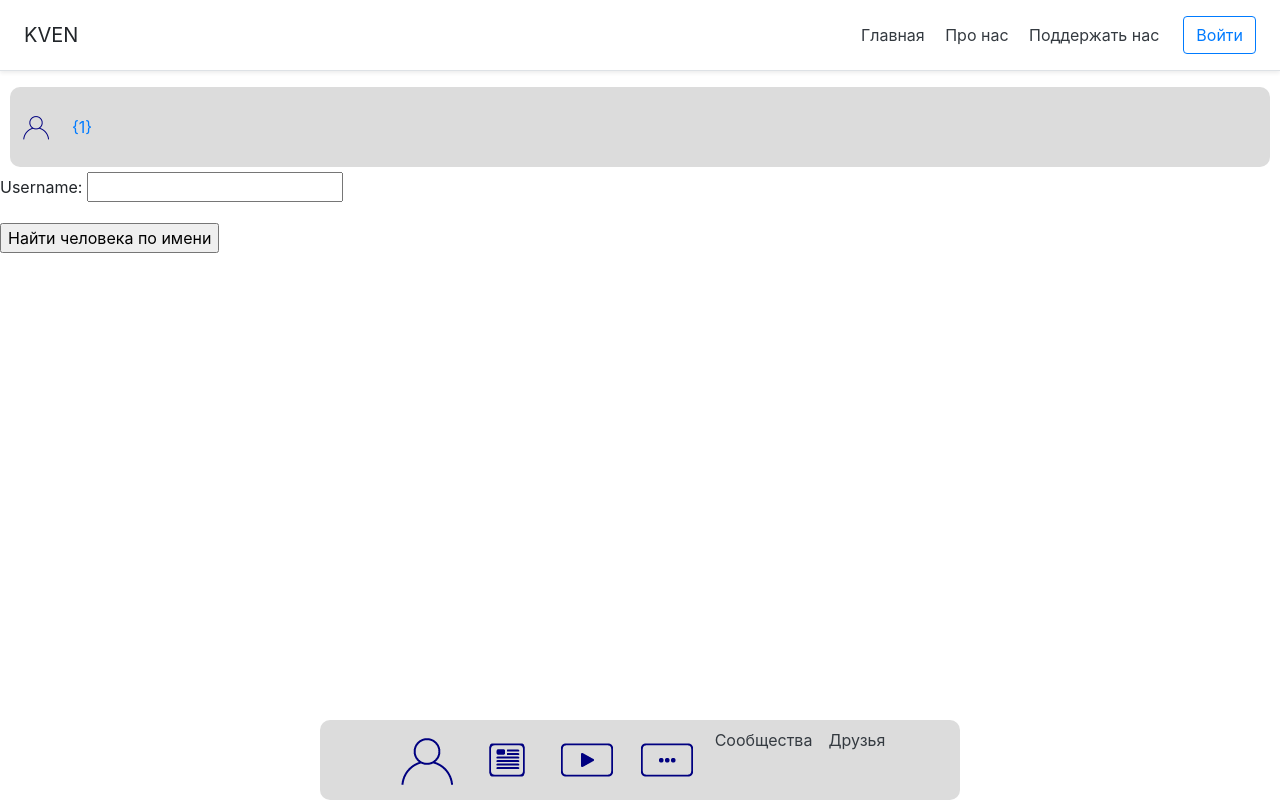
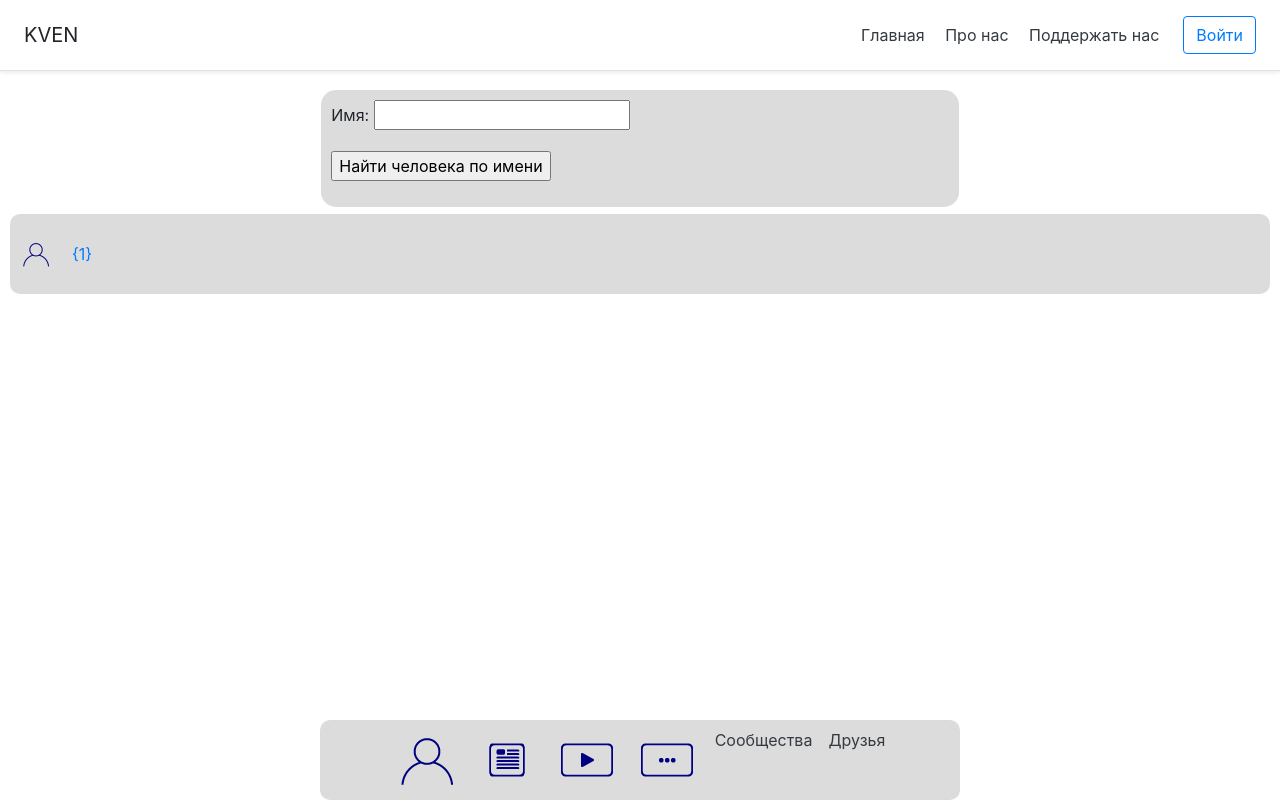
Before and after one commit to EliseyAg/kven-server, a Flask app: page /friendslist in a window 1280 px wide. Run offline with Flask 3, Linux system fonts and the light colour scheme; a user stored in the database is signed in; some libraries are stand-ins or nearby versions.

Commit message:
Added some styles to friendslist.html

```diff
--- a/static/css/styles.css
+++ b/static/css/styles.css
@@ -285,6 +285,35 @@ icon {
 
 .message__bubble__grey span {
     color: #000000;
+}
+
+.new_friend_search__outer {
+    display: flex;
+}
+
+.new_friend_search__inner {
+    display: flex;
+    flex: 1;
+    margin: 2.5px;
+    flex-direction: row;
+}
+
+.new_friend_search__bubble {
+    display: flex;
+    min-width: 50%;
+    padding: 10px;
+    border-radius: 15px;
+    background-color: #DCDCDC;
+    align-items: center;
+    justify-content: flex-center;
+}
+
+.friends_list_body {
+    display: flex;
+    justify-content: flex-start;
+
+    flex-direction: row;
+    align-items: center;
 }
 
 .fixed-container {
--- a/templates/friendslist.html
+++ b/templates/friendslist.html
@@ -5,6 +5,21 @@
 {% endblock %}
 
 {% block body %}
+
+<div class="new_friend_search__outer">
+    <div class="new_friend_search__inner">
+        <div class="universal_spacer"></div>
+        <div class="new_friend_search__bubble">
+            <form action="/friendslist" method="POST" class="form-contact">
+                <p><label>Имя: </label> <input type="text" name="username" value="" requered></p>
+                <p><input type="submit" value="Найти человека по имени"></p>
+            </form>
+        </div>
+        <div class="universal_spacer"></div>
+    </div>
+</div>
+
+<div class="centred-container">
     <a class="chat_ref__outer" href="/chat/{0}">
         <div class="chat_ref__outer">
             <div class="chat_ref__inner">
@@ -15,9 +30,5 @@
             </div>
         </div>
     </a>
-
-<form action="/friendslist" method="POST" class="form-contact">
-    <p><label>Username: </label> <input type="text" name="username" value="" requered></p>
-    <p><input type="submit" value="Найти человека по имени"></p>
-</form>
+</div>
 {% endblock %}
```
Lines whose indentation alone changed are shown as unchanged.
